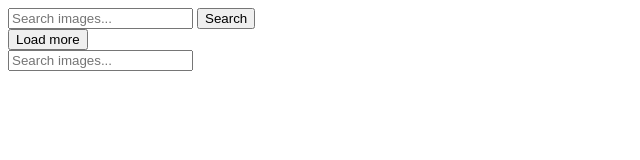
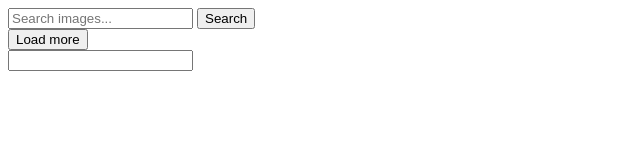
Before and after one commit to RomanKozhushko/goit-js-hw-11, a plain HTML site: page index.html in a window 1280 px wide. Shown: the full height of the page, 0-640 px from the left. Drawn offline with Linux system fonts and the light colour scheme.

Commit message:
Deploying to gh-pages from @ RomanKozhushko/goit-js-hw-11@5c6023b9ea0661942e6bf7228d574eadfcdd4bb5 🚀

```diff
--- a/index.html
+++ b/index.html
@@ -1 +1 @@
-<!DOCTYPE html><html lang="ru"><head><meta charset="utf-8"><meta name="viewport" content="width=device-width, initial-scale=1.0"><title>Page title</title><link rel="stylesheet" href="/goit-js-hw-11/index.46ea8c00.css"><script type="module" src="/goit-js-hw-11/index.8f5894bd.js"></script><script src="/goit-js-hw-11/index.c7a1ab22.js" nomodule="" defer></script></head><body> <form class="search__form" id="search-form"> <input id="input" type="text" name="searchQuery" autocomplete="off" placeholder="Search images..."> <button type="submit" class="search__button" data-search="">Search</button> </form> <div class="search__gallery">  </div> <button type="button" class="search__loadmore">Load more</button> </body></html><form class="search__form" id="search-form"> <input id="input" type="text" name="searchQuery" autocomplete="off" placeholder="Search images..."> </form>
+<!DOCTYPE html><html lang="ru"><head><meta charset="utf-8"><meta name="viewport" content="width=device-width, initial-scale=1.0"><title>Page title</title><link rel="stylesheet" href="/goit-js-hw-11/index.46ea8c00.css"><script type="module" src="/goit-js-hw-11/index.8f5894bd.js"></script><script src="/goit-js-hw-11/index.c7a1ab22.js" nomodule="" defer></script></head><body> <form class="search__form" id="search-form"> <input id="input" type="text" name="searchQuery" autocomplete="off" placeholder="Search images..."> <button type="submit" class="search__button" data-search="">Search</button> </form> <div class="search__gallery">  </div> <button type="button" class="search__loadmore">Load more</button> </body></html><form class="search__form" id="search-form"> <input id="input" type="text" name="searchQuery" autocomplete="off"> </form>
```
